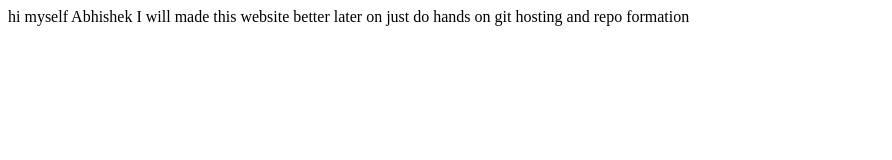
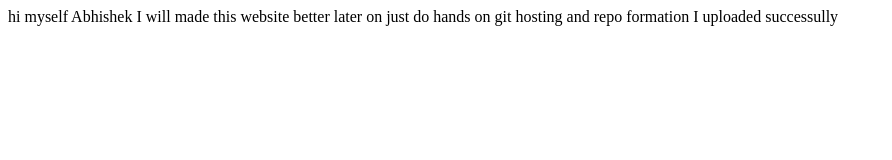
Before and after one commit to Abhi2357/Block-App, a plain HTML site: page index.html in a window 1280 px wide. Shown: the whole page, without its empty margins (0-892 px from the left). Drawn offline with Linux system fonts and the light colour scheme.

Commit message:
second commit done

```diff
--- a/index.html
+++ b/index.html
@@ -10,5 +10,7 @@
     hi myself Abhishek
     I will made this website better later on
     just do hands on git hosting and repo formation
+
+     I uploaded successully
 </body>
 </html>
```
